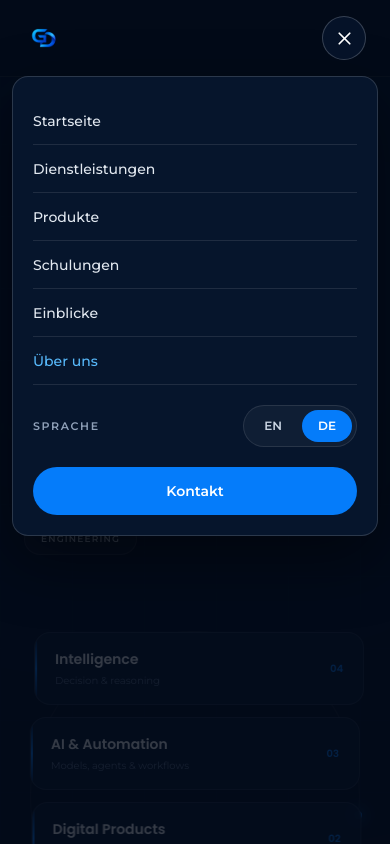
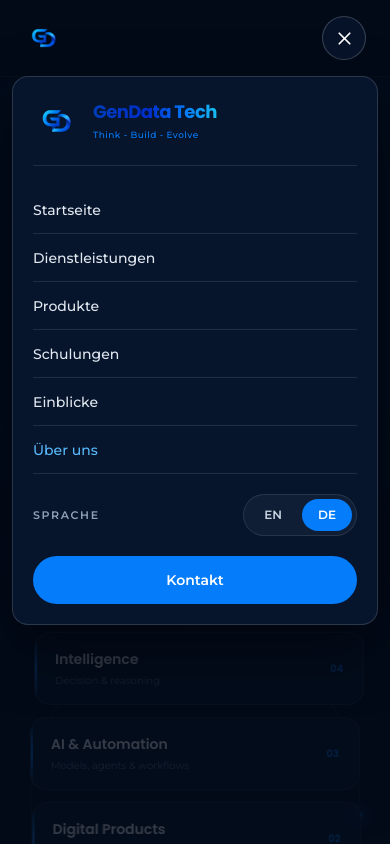
Before and after one commit to aravinthk1504/gendata-techv2, a Next.js app: page /de/about in a window 390 px wide. Both pictures are taken after a click on the button "Open navigation". Shown: the top 844 px of the page. Built offline with nearby package versions, Linux system fonts and the light colour scheme.

Commit message:
fix(mobile): show complete GD logo and company wordmark inside expanded menu

```diff
--- a/src/components/layout/Navbar.jsx
+++ b/src/components/layout/Navbar.jsx
@@ -179,6 +179,30 @@ export default function Navbar({ lang = "en", navigation = {} }) {
             aria-label={currentLang === "de" ? "Mobiles Menü" : "Mobile navigation"}
             className="gd-mobile-menu fixed inset-x-3 top-[76px] z-[70] max-h-[calc(100dvh-88px)] overflow-y-auto overscroll-contain rounded-2xl border border-white/15 bg-[#06152c] p-5 shadow-[0_24px_64px_rgba(0,0,0,0.45)] xl:hidden sm:inset-x-6 sm:top-[85px]"
           >
+            <div className="mb-5 flex items-center gap-3 border-b border-white/10 pb-5">
+              <Image
+                src="/assets/gendata-tech-mark.webp"
+                alt="GenData Tech"
+                width={48}
+                height={48}
+                unoptimized
+                className="h-12 w-12 shrink-0 object-contain"
+              />
+              <div className="min-w-0">
+                <p
+                  className="bg-clip-text font-heading text-lg font-bold leading-tight tracking-[-0.03em] text-transparent"
+                  style={{
+                    backgroundImage:
+                      "linear-gradient(90deg, #003DB8 0%, #002DCC 45%, #057CFA 75%, #18BDF2 100%)",
+                  }}
+                >
+                  GenData Tech
+                </p>
+                <p className="mt-1 font-body text-[9px] font-medium tracking-[0.05em] text-[#057CFA]">
+                  Think - Build - Evolve
+                </p>
+              </div>
+            </div>
             <div className="flex flex-col">
               {NAV_ITEMS.map(({ key, path }) => (
                 <Link
```
